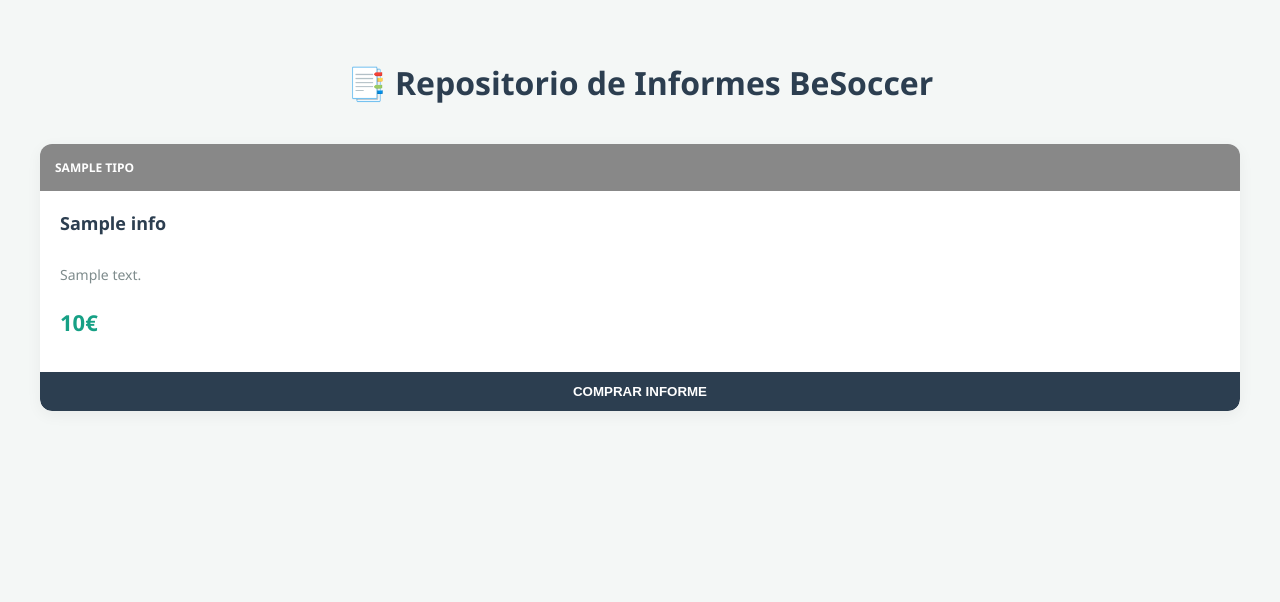
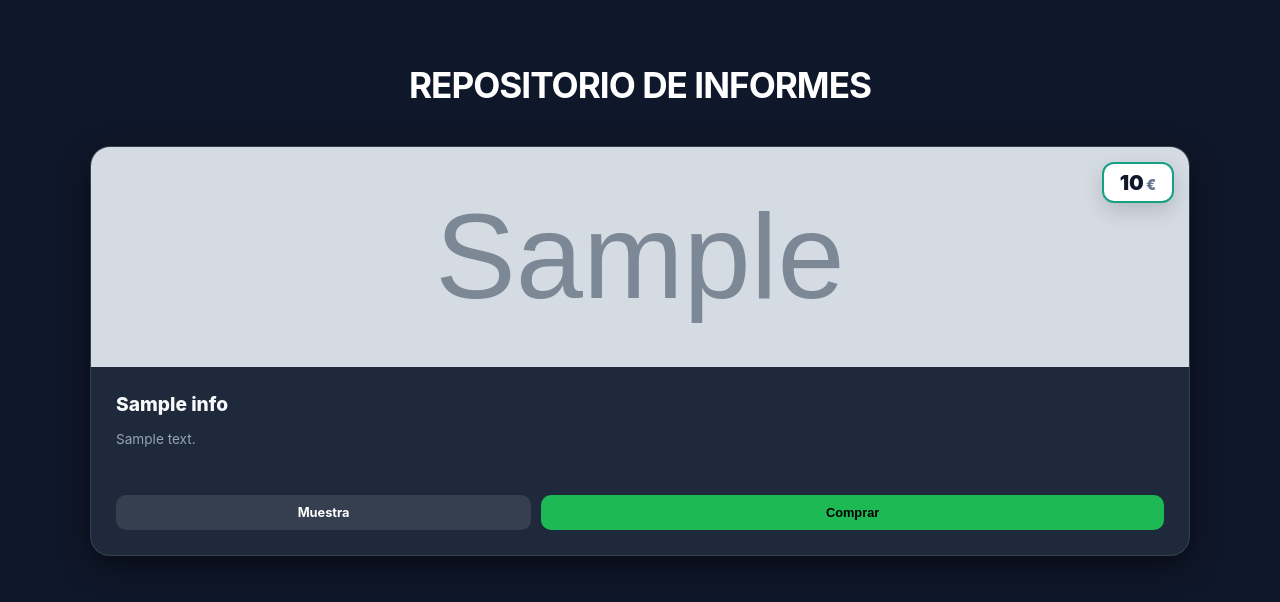
Before and after one commit to ryankiks/proyecto-fenix, a Flask app: template templates/index.html in a window 1280 px wide. Shown: the top 602 px of the page. Run offline with Flask 3, Linux system fonts and the light colour scheme; the template is opened without the code that fills it: most values are stand-ins (such as "Sample title", 1, 10 or a date in 2020); grey boxes marked "Sample" are stand-in pictures.

Commit message:
nueva version dark con retoques de diseño e imagenes

```diff
--- a/templates/index.html
+++ b/templates/index.html
@@ -2,40 +2,92 @@
 <html lang="es">
 <head>
     <meta charset="UTF-8">
-    <title>Marketplace de Informes | Proyecto Fénix</title>
+    <title>BeSoccer Reports Premium</title>
+    <link rel="stylesheet" href="https://cdnjs.cloudflare.com/ajax/libs/font-awesome/6.0.0/css/all.min.css">
     <style>
-        body { font-family: 'Segoe UI', sans-serif; background-color: #f4f7f6; margin: 0; padding: 40px; }
-        .container { max-width: 1200px; margin: auto; }
-        h1 { text-align: center; color: #2c3e50; margin-bottom: 40px; }
-        .grid { display: grid; grid-template-columns: repeat(auto-fit, minmax(280px, 1fr)); gap: 25px; }
-        .card { background: white; border-radius: 12px; box-shadow: 0 4px 15px rgba(0,0,0,0.05); overflow: hidden; transition: transform 0.3s; display: flex; flex-direction: column; }
-        .card:hover { transform: translateY(-10px); }
-        .card-header { padding: 15px; color: white; font-weight: bold; text-transform: uppercase; font-size: 12px; }
-        .card-body { padding: 20px; flex-grow: 1; }
-        .card-title { font-size: 18px; color: #2c3e50; margin: 0 0 10px 0; min-height: 40px; }
-        .description { color: #7f8c8d; font-size: 14px; margin-bottom: 15px; line-height: 1.4; }
-        .price { font-size: 22px; font-weight: bold; color: #16a085; margin-bottom: 15px; }
-        .btn-buy { background: #2c3e50; color: white; text-align: center; padding: 12px; text-decoration: none; border-radius: 0 0 12px 12px; font-weight: bold; transition: background 0.3s; cursor: pointer; border: none; width: 100%; }
-        .btn-buy:hover { background: #16a085; }
+        :root { --primary: #1db954; --dark: #0f172a; --card-bg: #1e293b; }
+        body { font-family: 'Inter', sans-serif; background-color: var(--dark); margin: 0; padding: 40px; color: white; }
+
+        .container { max-width: 1100px; margin: auto; }
+        h1 { text-align: center; font-size: 2.2rem; margin-bottom: 40px; letter-spacing: -1px; }
+
+        .grid { display: grid; grid-template-columns: repeat(auto-fit, minmax(320px, 1fr)); gap: 30px; }
+
+        .card {
+            background: var(--card-bg); border-radius: 20px; overflow: hidden;
+            box-shadow: 0 10px 30px rgba(0,0,0,0.5); transition: 0.3s;
+            display: flex; flex-direction: column; border: 1px solid rgba(255,255,255,0.1);
+        }
+        .card:hover { transform: scale(1.02); border-color: var(--primary); }
+
+        .image-container { position: relative; height: 220px; overflow: hidden; }
+        .image-container img { width: 100%; height: 100%; object-fit: cover; }
+
+        .price-premium {
+            position: absolute;
+            top: 15px;
+            right: 15px;
+            background: #ffffff;
+            color: #0f172a; /* Azul muy oscuro para contraste */
+            padding: 6px 16px;
+            border-radius: 12px; /* Un poco menos redondeado para que parezca una etiqueta de BeSoccer */
+            font-weight: 900;
+            font-size: 1.3rem;
+            box-shadow: 0 8px 20px rgba(0,0,0,0.15); /* Sombra más profunda para que "flote" */
+            border: 2px solid #16a085; /* Borde con el verde BeSoccer */
+            z-index: 10;
+        }
+
+        .currency {
+            font-size: 0.9rem;
+            margin-left: 2px;
+            color: #64748b; /* El símbolo de euro en un gris suave para que resalte el número */
+        }
+
+        .card-body { padding: 25px; flex-grow: 1; }
+        .card-title { font-size: 1.2rem; margin: 0 0 10px 0; font-weight: 800; color: #f8fafc; }
+        .description { color: #94a3b8; font-size: 0.85rem; line-height: 1.5; margin-bottom: 20px; }
+
+        .actions { padding: 0 25px 25px; display: grid; grid-template-columns: 1fr 1.5fr; gap: 10px; }
+
+        .btn { padding: 10px; border-radius: 10px; text-decoration: none; text-align: center; font-weight: 700; font-size: 0.8rem; cursor: pointer; transition: 0.2s; border: none; }
+        .btn-sample { background: rgba(255,255,255,0.1); color: white; }
+        .btn-sample:hover { background: rgba(255,255,255,0.2); }
+        .btn-buy { background: var(--primary); color: #000; }
+        .btn-buy:hover { background: #1ed760; }
+        .category-badge {
+            position: absolute;
+            top: 15px;
+            left: 15px;
+            background: rgba(0, 0, 0, 0.6);
+            backdrop-filter: blur(4px); /* Efecto cristal */
+            color: white;
+            padding: 4px 10px;
+            border-radius: 6px;
+            font-size: 10px;
+            font-weight: 800;
+            text-transform: uppercase;
+        }
     </style>
 </head>
 <body>
     <div class="container">
-        <h1>📑 Repositorio de Informes BeSoccer</h1>
+        <h1>REPOSITORIO DE INFORMES</h1>
         <div class="grid">
             {% for info in informes %}
             <div class="card">
-                <div class="card-header" style="background-color: {{ info.color }}">
-                    {{ info.tipo }}
+                <div class="image-container">
+                    <img src="{{ info.img }}" alt="Portada">
+                    <div class="price-premium">{{ info.precio }}<span class="currency">€</span></div>
                 </div>
                 <div class="card-body">
                     <h2 class="card-title">{{ info.titulo }}</h2>
                     <p class="description">{{ info.descripcion }}</p>
-                    <p class="price">{{ info.precio }}€</p>
                 </div>
-                <button class="btn-buy" onclick="alert('Iniciando compra de: {{ info.titulo }}')">
-                    COMPRAR INFORME
-                </button>
+                <div class="actions">
+                    <a href="{{ info.pdf_url }}" class="btn btn-sample">Muestra</a>
+                    <button class="btn btn-buy" onclick="alert('Iniciando pago...')">Comprar</button>
+                </div>
             </div>
             {% endfor %}
         </div>
```
Also changed, not shown: web.py (+40 -4 lines), static/images/besoccerpro_black.png (added), static/images/informe-comparativo.jpg (added), static/images/informe-competicion.jpg (added), static/images/informe-jugador.jpg (added), 2 other files.
